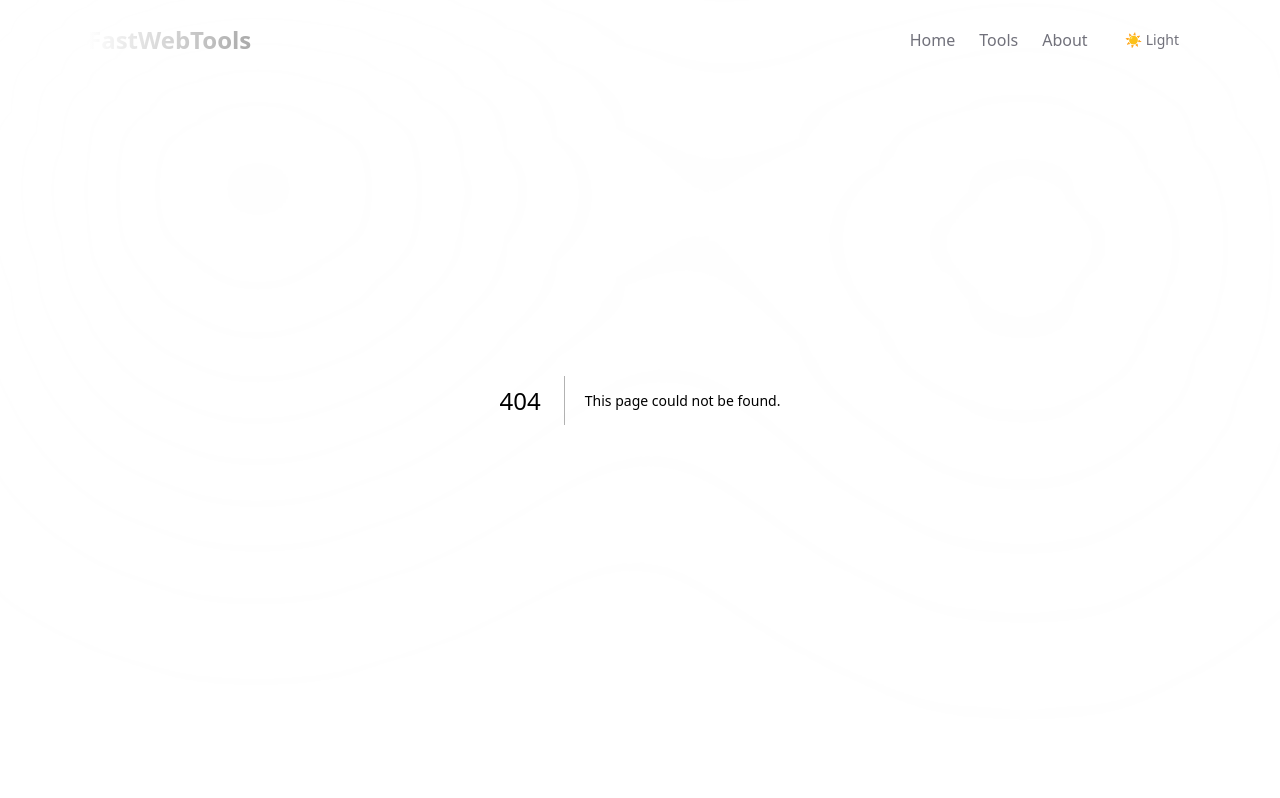
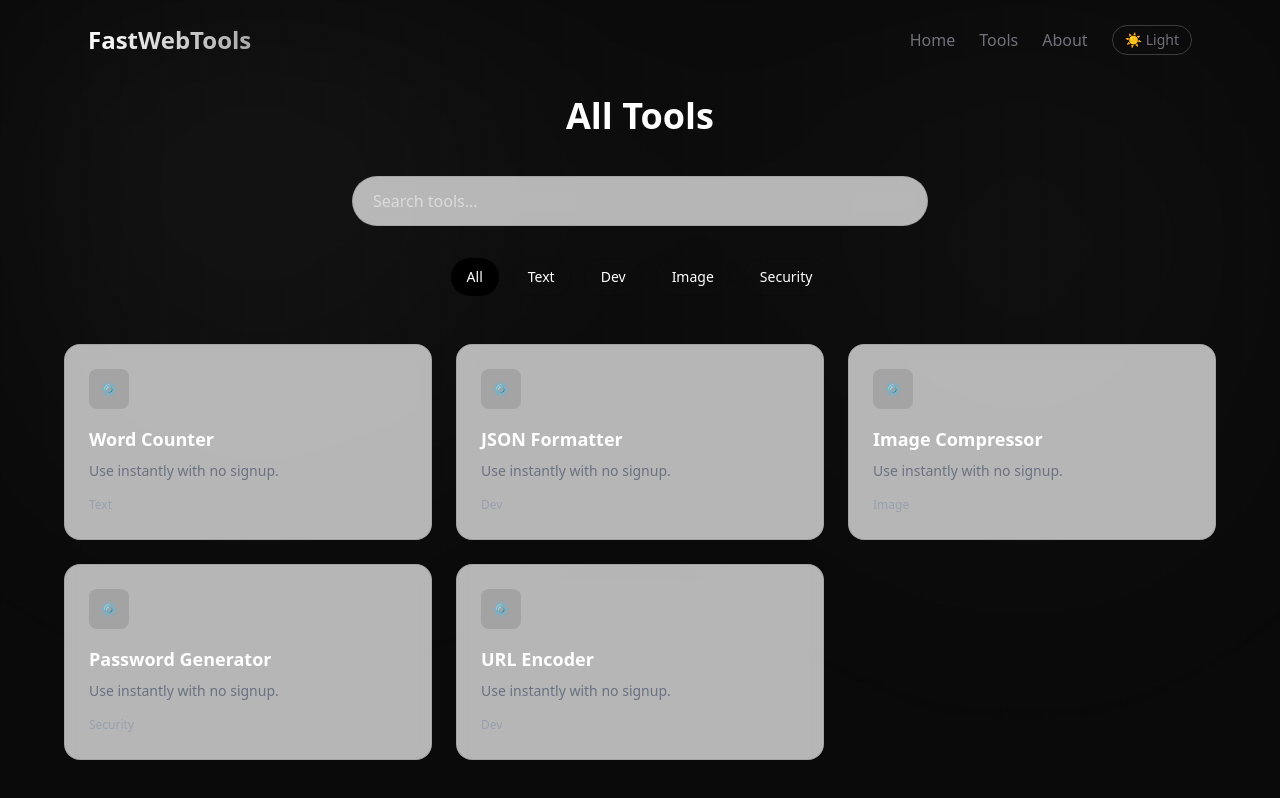
Before and after one commit to Thisarakavishka/fast-web-tools, a Next.js app: page /tools in a window 1280 px wide. Before the commit this address had no page. Built offline with nearby package versions, Linux system fonts and the light colour scheme.

Commit message:
Feat: Implement tools page with sample tools

```diff
--- /dev/null
+++ b/app/tools/page.tsx
@@ -0,0 +1,114 @@
+"use client";
+
+import { useState } from "react";
+import Link from "next/link";
+
+const tools = [
+  { name: "Word Counter", path: "/tools/word-counter", category: "Text" },
+  { name: "JSON Formatter", path: "/tools/json-formatter", category: "Dev" },
+  {
+    name: "Image Compressor",
+    path: "/tools/image-compressor",
+    category: "Image",
+  },
+  {
+    name: "Password Generator",
+    path: "/tools/password-generator",
+    category: "Security",
+  },
+  { name: "URL Encoder", path: "/tools/url-encoder", category: "Dev" },
+];
+
+const categories = ["All", "Text", "Dev", "Image", "Security"];
+
+export default function ToolsPage() {
+  const [search, setSearch] = useState("");
+  const [activeCategory, setActiveCategory] = useState("All");
+
+  const filteredTools = tools.filter((tool) => {
+    const matchesSearch = tool.name
+      .toLowerCase()
+      .includes(search.toLowerCase());
+    const matchesCategory =
+      activeCategory === "All" || tool.category === activeCategory;
+
+    return matchesSearch && matchesCategory;
+  });
+
+  return (
+    <div className="min-h-screen pt-24 px-6 relative">
+      {/* BACKGROUND GRID */}
+
+      <div
+        className="absolute inset-0 -z-10 opacity-30
+        [background-image:linear-gradient(to_right,#00000010_1px,transparent_1px),linear-gradient(to_bottom,#00000010_1px,transparent_1px)]
+        dark:[background-image:linear-gradient(to_right,#ffffff10_1px,transparent_1px),linear-gradient(to_bottom,#ffffff10_1px,transparent_1px)]
+        bg-[size:40px_40px]"
+      />
+
+      {/* TITLE */}
+      <h1 className="text-4xl font-bold text-center mb-10">All Tools</h1>
+
+      {/* SEARCH */}
+      <div className="max-w-xl mx-auto mb-8">
+        <input
+          type="text"
+          placeholder="Search tools..."
+          value={search}
+          onChange={(e) => setSearch(e.target.value)}
+          className="w-full px-5 py-3 rounded-full border border-black/10 dark:border-white/10 bg-white/70 dark:bg-white/5 backdrop-blur-sm outline-none"
+        />
+      </div>
+
+      {/* FILTER PILLS */}
+      <div className="flex flex-wrap justify-center gap-3 mb-12">
+        {categories.map((cat) => (
+          <button
+            key={cat}
+            onClick={() => setActiveCategory(cat)}
+            className={`px-4 py-2 rounded-full text-sm transition ${
+              activeCategory === cat
+                ? "bg-black text-white dark:bg-white dark:text-black"
+                : "border border-black/10 dark:border-white/10 hover:bg-black/5 dark:hover:bg-white/10"
+            }`}
+          >
+            {cat}
+          </button>
+        ))}
+      </div>
+
+      {/* TOOLS GRID */}
+      <div className="grid md:grid-cols-3 gap-6 max-w-6xl mx-auto">
+        {filteredTools.length > 0 ? (
+          filteredTools.map((tool, i) => (
+            <Link key={i} href={tool.path}>
+              <div className="group p-6 rounded-2xl border border-black/10 dark:border-white/10 bg-white/70 dark:bg-white/5 backdrop-blur-sm cursor-pointer transition-all hover:-translate-y-2 hover:shadow-2xl">
+                {/* ICON PLACEHOLDER */}
+                <div className="w-10 h-10 rounded-lg bg-black/10 dark:bg-white/10 mb-4 flex items-center justify-center text-sm">
+                  ⚙️
+                </div>
+
+                <h2 className="text-lg font-semibold group-hover:underline">
+                  {tool.name}
+                </h2>
+
+                <p className="text-sm text-gray-500 mt-2">
+                  Use instantly with no signup.
+                </p>
+
+                {/* CATEGORY */}
+                <span className="text-xs mt-4 inline-block text-gray-400">
+                  {tool.category}
+                </span>
+              </div>
+            </Link>
+          ))
+        ) : (
+          <p className="text-center col-span-full text-gray-500">
+            No tools found.
+          </p>
+        )}
+      </div>
+    </div>
+  );
+}
```
